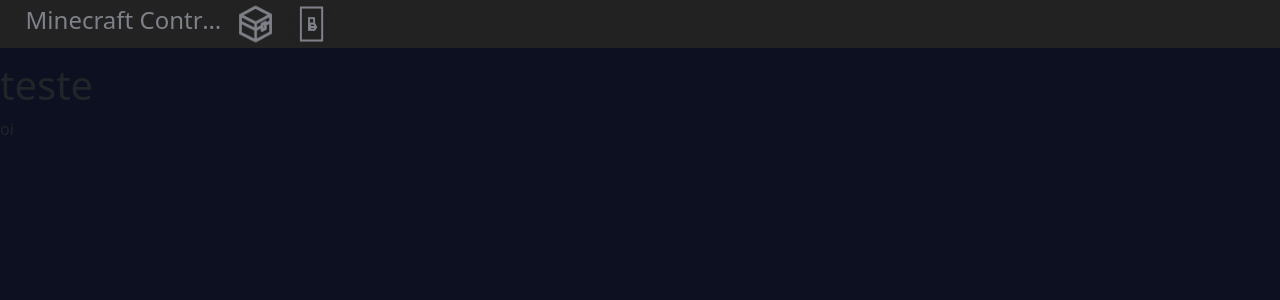
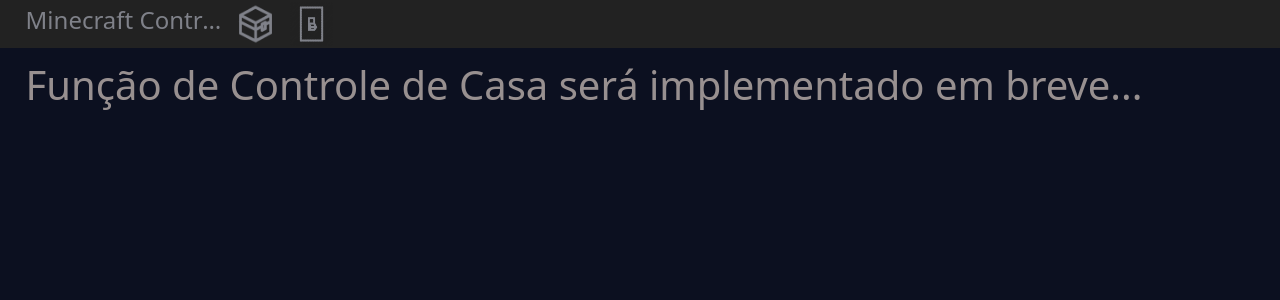
Before and after one commit to dankwx/mc-irl-interaction, a React (Create React App) app: page /controle in a window 1280 px wide. Shown: the top 300 px of the page. Built offline with nearby package versions, Linux system fonts and the light colour scheme.

Commit message:
feature: estilizacao pagina control

```diff
--- a/src/features/Control/Control.module.scss
+++ b/src/features/Control/Control.module.scss
@@ -6,6 +6,9 @@ body {
     background-color: #0c1020;
     .switchArea{
         height: 20%;
+        margin-left: 2%;
+        margin-right: 2%;
+        color: rgb(152, 144, 144);
     }
   }
 }
--- a/src/features/Control/index.tsx
+++ b/src/features/Control/index.tsx
@@ -6,8 +6,7 @@ export default function Control() {
     <div className={styles.ControlBody}>
       <Header />
       <div className={styles.switchArea}>
-        <h1>teste</h1>
-        <span>oi</span>
+        <h1>Função de Controle de Casa será implementado em breve...</h1>
       </div>
     </div>
   );
```
